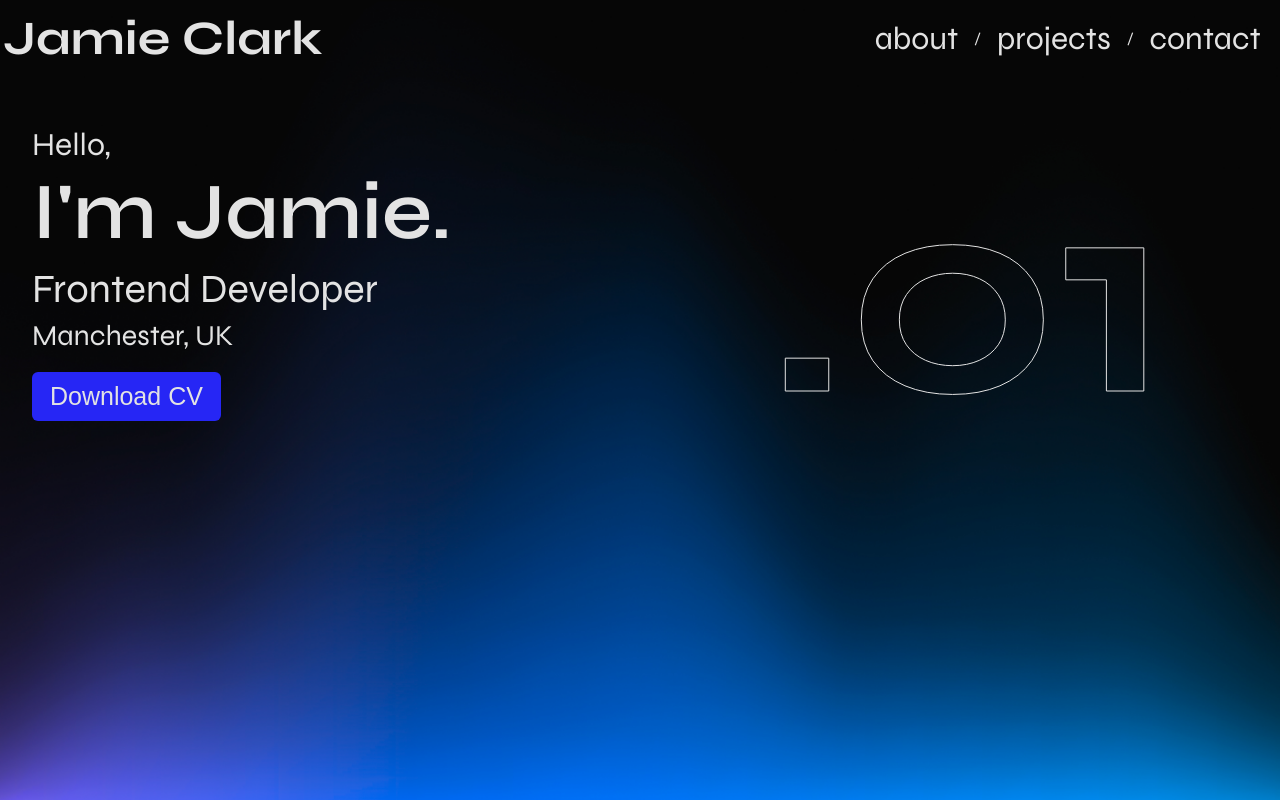
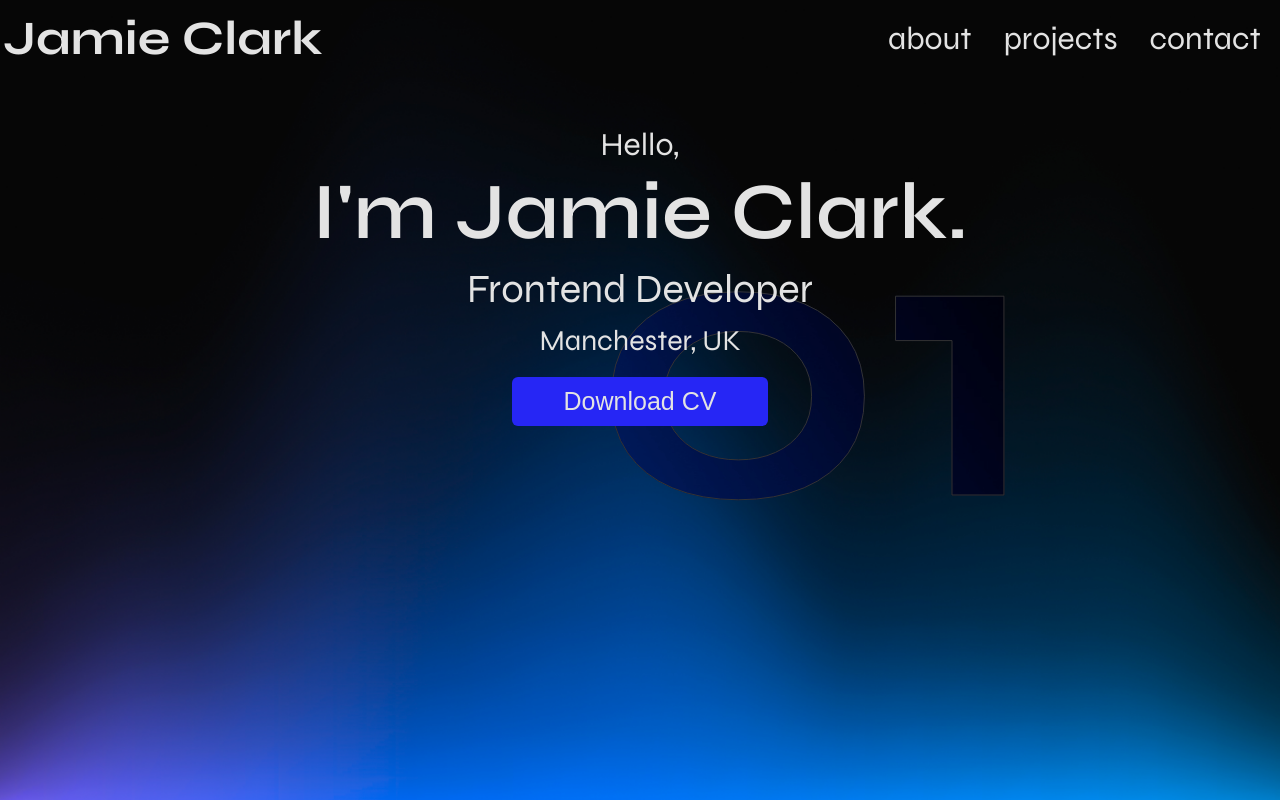
Before and after one commit to jaycee808/react-portfolio, a React (Create React App) app: page / in a window 1280 px wide. Built offline with nearby package versions, Linux system fonts and the light colour scheme; a web font is replaced by a local one.

Commit message:
added styles

```diff
--- a/src/Navbar.js
+++ b/src/Navbar.js
@@ -28,7 +28,6 @@ function Navbar () {
                     about
                     </NavLink>
                 </li>
-                    <li>/</li>
                 <li className="nav-item">
                     <NavLink
                     to="projects"
@@ -39,7 +38,6 @@ function Navbar () {
                     projects
                     </NavLink>
                 </li>
-                <li>/</li>
                 <li className="nav-item">
                     <NavLink
                     to="contact"
--- a/src/components/pages/Home.js
+++ b/src/components/pages/Home.js
@@ -3,14 +3,12 @@ import React from "react";
 function Home() {
     return (
         <div id="home">
-            <div class="home-page-number">.01</div>
-                <div class="text">
                 <div class="text-one">Hello,</div>
-                <div class="text-two">I'm Jamie.</div>
+                <div class="text-two">I'm Jamie Clark.</div>
                 <div class="text-three">Frontend Developer</div>
                 <div class="text-four">Manchester, UK</div>
+                <div class="home-page-number">01</div>
                 <button class="button"><a href="" target="_blank">Download CV</a></button>
-            </div>
         </div>
     );
 }
--- a/src/index.css
+++ b/src/index.css
@@ -81,47 +81,62 @@ margin-bottom: 1.25rem;
 /* home page styles */
 
 #home {
-  margin: 2rem;
+  margin: 3rem;
   margin-top: 3rem;
   display: flex;
-  justify-content: flex-start;
+  flex-direction: column;
   color: #E3E3E3;
+  align-items: center;
 }
 
 .home-page-number {
-  font-size: 18rem;
+  font-size: 25rem;
   position: absolute;
-  margin-left: 46rem;
+  margin-left: 22rem;
   font-family: 'Syne', sans-serif;
   font-weight: bold;
-  -webkit-text-stroke: 1px #E3E3E3;
-  color: transparent;
+  align-items: flex-end;
+  -webkit-text-stroke: 1px #333;
+  z-index: 1;
+
+	-webkit-background-clip: text;
+	background-clip: text;
+	background-image: url('./assets/images/08.jpg');
+	color: transparent;
 }
 
 .text-one {
   font-size: 2rem;
   color: #E3E3E3;
+  z-index: 2;
+  align-items: center;
 }
 
 .text-two {
+  z-index: 2;
   color: #E3E3E3;
   font-size: 5rem;
   font-weight: 600;
 }
 
 .text-three {
+  grid-area: text-three;
   font-size: 2.5rem;
   margin: 5px 0;
   color: #E3E3E3;
+  z-index: 2;
 }
 
 .text-four {
+  grid-area: text-four;
   font-size: 1.8rem;
   margin: 5px 0;
   color: #E3E3E3;
+  z-index: 2;
 }
 
 .button {
+  width: 16rem;
   margin: 14px 0;
   outline: none;
   padding: 8px 16px;
@@ -133,6 +148,7 @@ margin-bottom: 1.25rem;
   cursor: pointer;
   border: 2px solid transparent;
   transition: all 0.4s ease;
+  z-index: 2;
 }
 
 .button:hover {
```
Also changed, not shown: src/App.js (line endings or trailing spaces).
